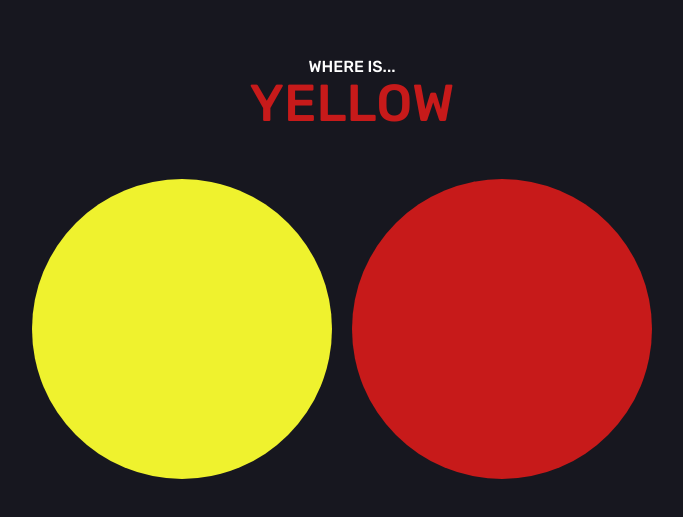
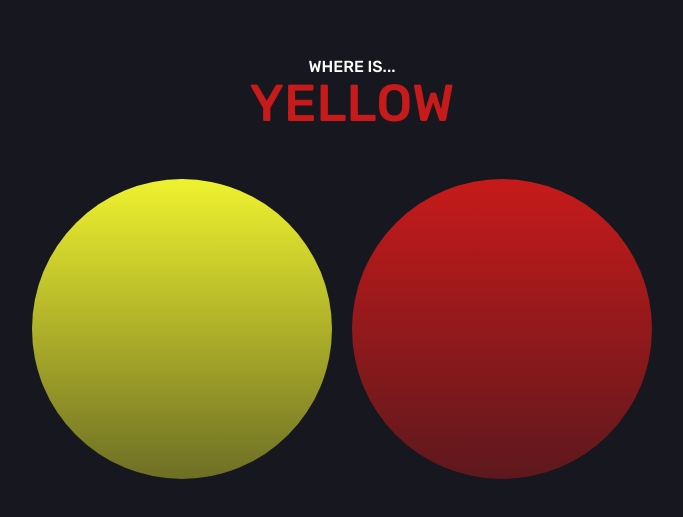
Before and after one commit to kstawinski/pickcolor.fun, a Vue app: page /game in a window 1280 px wide. Shown: the part 131-648 px from the top of the page, without its empty margins (288-971 px from the left). Built offline with nearby package versions, Linux system fonts and the light colour scheme.

Commit message:
Display colors as gradients, not hex colors

```diff
--- a/src/components/Color.vue
+++ b/src/components/Color.vue
@@ -1,5 +1,5 @@
 <template>
-  <button class="color" :style="{ background: hex }" @click="emitClick">
+  <button class="color" :style="{ background: generateGradient(hex) }" @click="emitClick">
     <span class="color_text">Pick this color</span>
   </button>
 </template>
@@ -14,6 +14,22 @@ export default {
   methods: {
     emitClick() {
       this.$emit('clicked', this.hex);
+    },
+    // Generate linear gradient for button background
+    generateGradient(hex) {
+      const lighten = this.hexToRGB(hex, 0.4);
+      return `linear-gradient(to top, ${lighten}, ${hex})`;
+    },
+    // Modified code from Stackoverflow
+    hexToRGB(hex, alpha) {
+      const r = parseInt(hex.slice(1, 3), 16);
+      const g = parseInt(hex.slice(3, 5), 16);
+      const b = parseInt(hex.slice(5, 7), 16);
+
+      if (alpha) {
+        return `rgba(${r}, ${g}, ${b}, ${alpha})`;
+      }
+      return `rgba(${r}, ${g}, ${b})`;
     },
   },
   mounted() {
```
